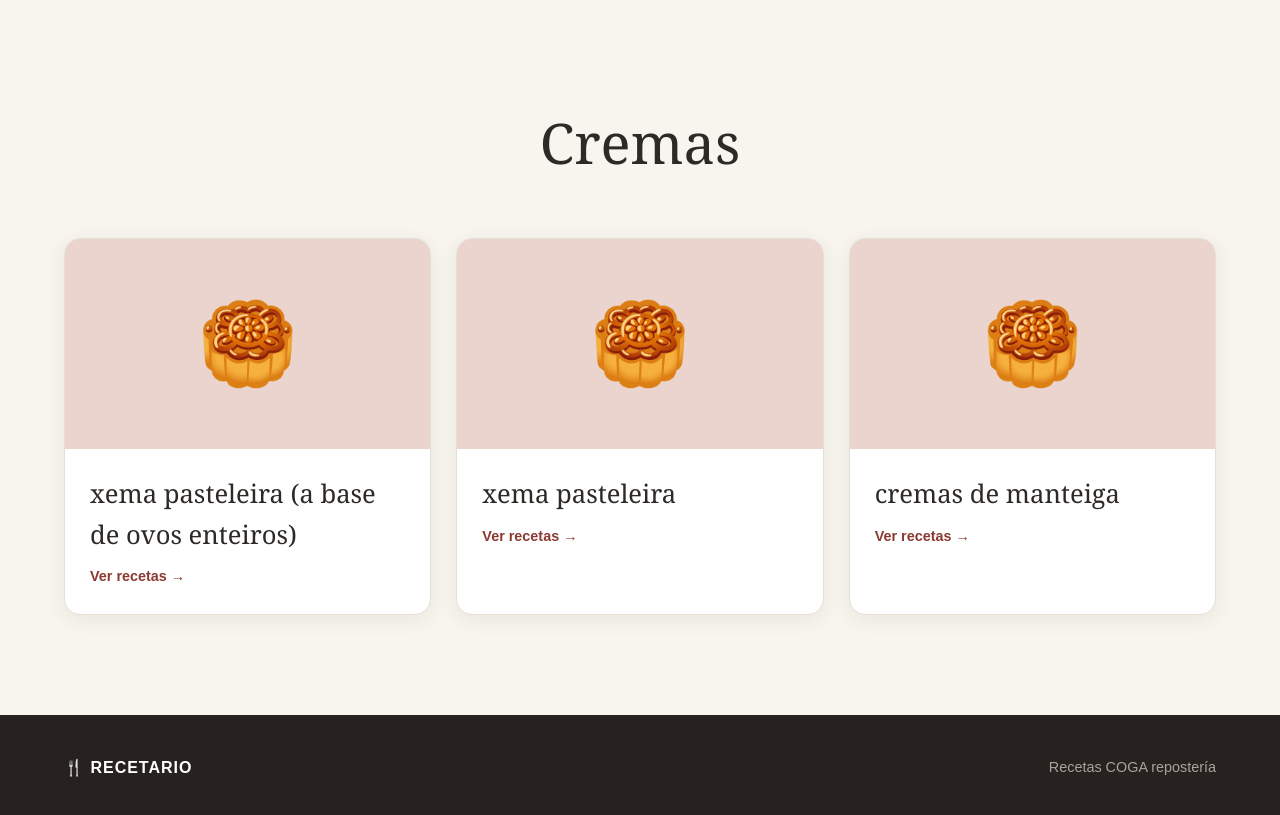
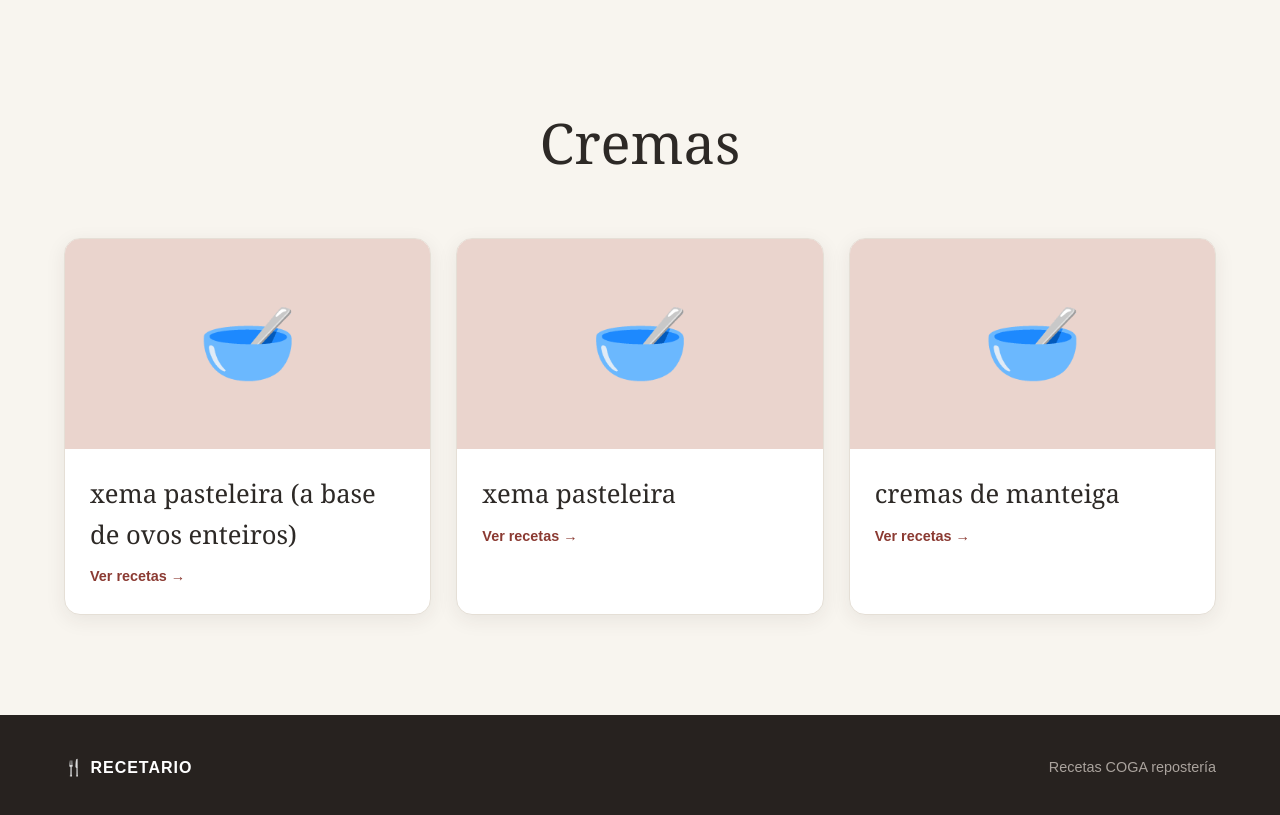
Before and after one commit to EnriqueGranadosMartinez/coga, a plain HTML site: page webs/reposteria/cremas.html in a window 1280 px wide. Shown: the part 79-894 px from the top of the page. Drawn offline with Linux system fonts and the light colour scheme.

Commit message:
cremas acabado

```diff
--- a/webs/reposteria/cremas.html
+++ b/webs/reposteria/cremas.html
@@ -5,7 +5,7 @@
     <meta charset="UTF-8">
     <meta name="viewport" content="width=device-width, initial-scale=1.0">
 
-    <title>Bizcochos</title>
+    <title>Cremas</title>
 
     <link rel="stylesheet" href="styles.css">
 </head>
@@ -58,7 +58,7 @@
                 <a href="cremas.pdf#page=2" target="_blank" class="category-card">
 
                     <div class="category-image bizcochos-image">
-                        <span>🥮</span>
+                        <span>🥣</span>
                     </div>
 
                     <div class="category-info">
@@ -80,7 +80,7 @@
                 <a href="cremas.pdf#page=3" target="_blank" class="category-card">
 
                     <div class="category-image bizcochos-image">
-                        <span>🥮</span>
+                        <span>🥣</span>
                     </div>
 
                     <div class="category-info">
@@ -98,10 +98,10 @@
                 </a><!-- =========================
                      BIZCOCHOS
                 ========================== -->
-                <a href="biscoitos.pdf#page=4" target="_blank" class="category-card">
+                <a href="cremas.pdf#page=4" target="_blank" class="category-card">
 
                     <div class="category-image bizcochos-image">
-                        <span>🥮</span>
+                        <span>🥣</span>
                     </div>
 
                     <div class="category-info">
```
Also changed, not shown: webs/reglaTres/index.html (renamed from webs/reglaTres/regla.html).
